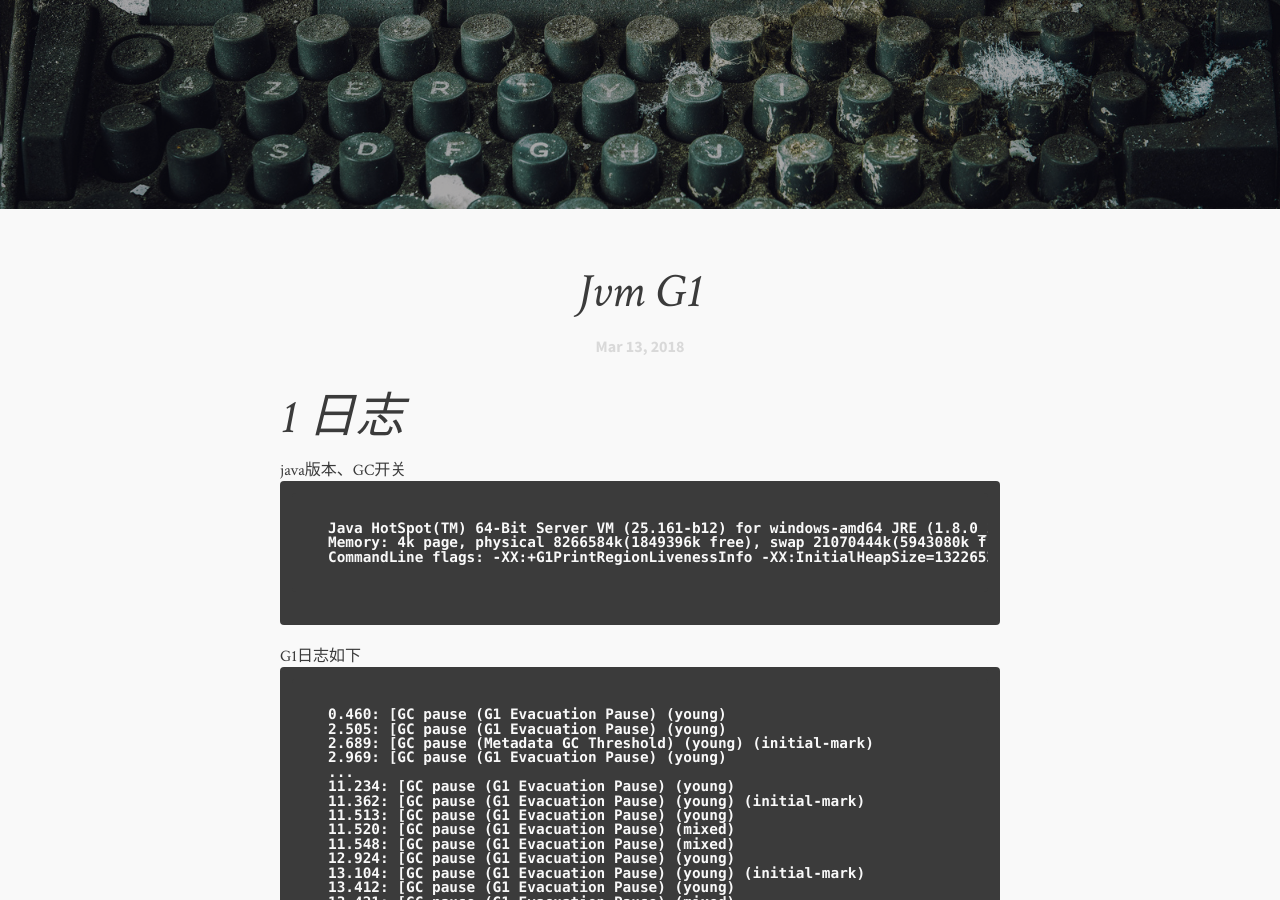
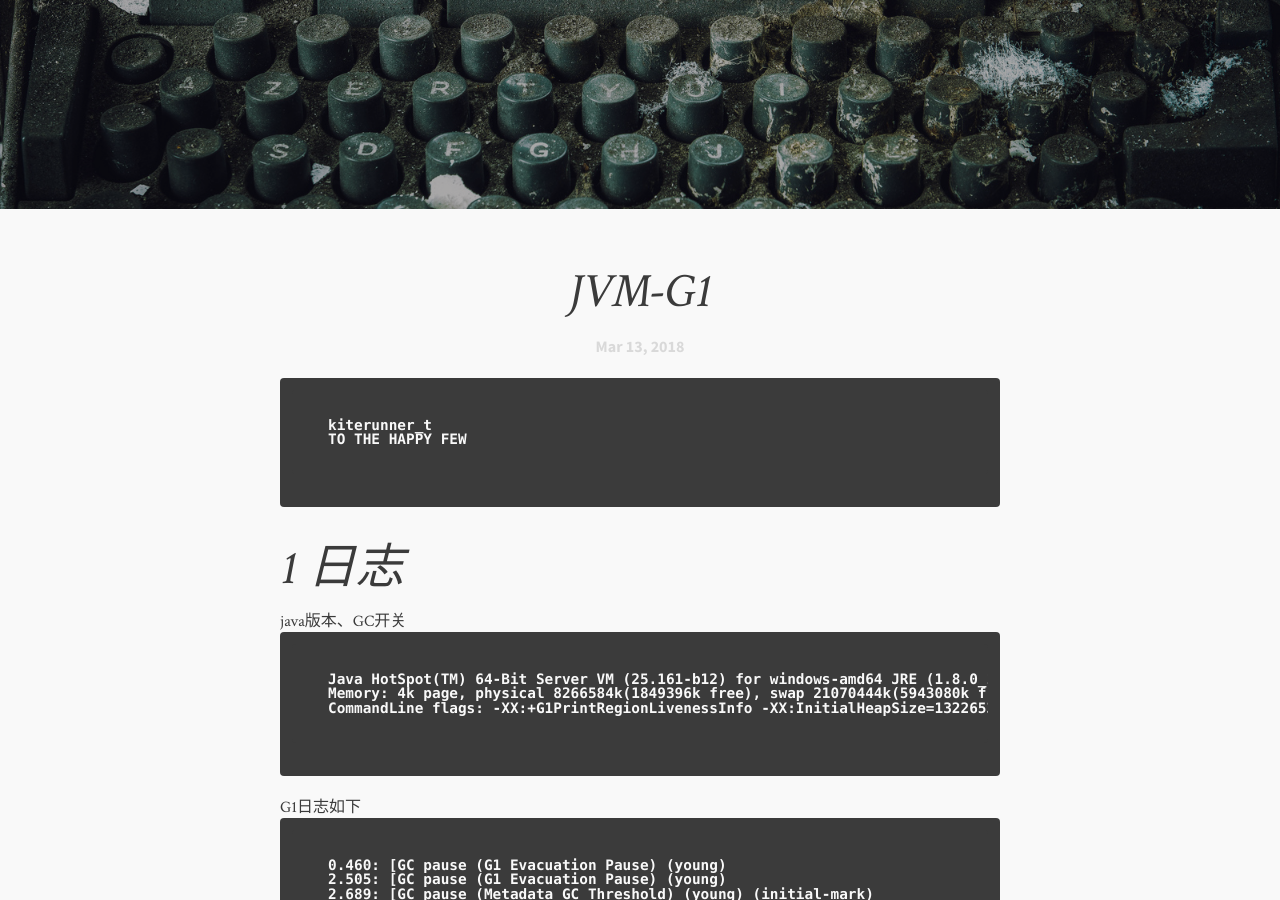
Before and after one commit to kiterunner-t/kiterunner-t.github.io, a Jekyll site: the page built from _posts/2018-03-13-JVM-G1.md, in a window 1280 px wide and 900 px high, scrolled down 341 px. Built offline with Jekyll 4.4.1, drawn with Linux system fonts in a browser that asks for light colours; our own code applies the rules of GitHub Pages for plain Markdown files; comment, search, counter and statistics services are not loaded.

Commit message:
修改JVM-G1头部信息。

```diff
--- a/_posts/2018-03-13-JVM-G1.md
+++ b/_posts/2018-03-13-JVM-G1.md
@@ -1,3 +1,13 @@
+---
+layout: post
+permalink: /blog/jvm-g1.html
+title: "JVM-G1"
+category: articles
+tags: [Jekyll]
+---
+
+    kiterunner_t
+    TO THE HAPPY FEW
 
 # 1 日志
 
```
